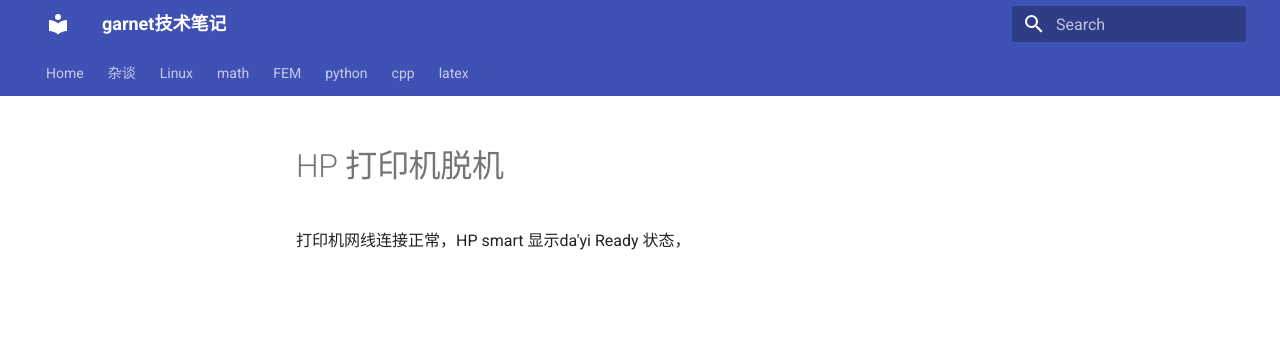
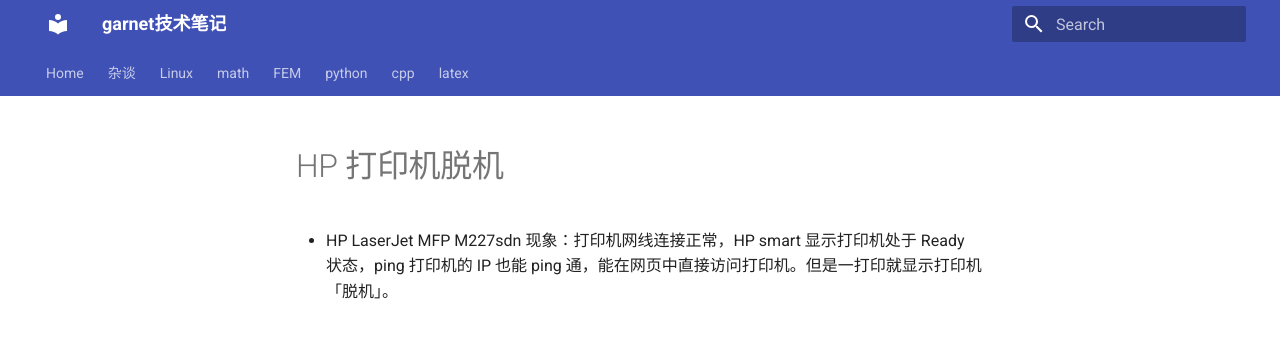
Before and after one commit to ymma98/technotes, an MkDocs documentation site: the page built from docs/杂谈/windows_hp打印机脱机.md, in a window 1280 px wide. Shown: the top 338 px of the page. Built offline with MkDocs 1.6.1 and Material for MkDocs 9.7.7, drawn with Linux system fonts in a browser that asks for light colours.

Commit message:
docs/杂谈/windows_hp打印机脱机.md updated from https://stackedit.cn/

```diff
--- a/docs/杂谈/windows_hp打印机脱机.md
+++ b/docs/杂谈/windows_hp打印机脱机.md
@@ -1,6 +1,7 @@
 # HP 打印机脱机
 
-打印机网线连接正常，HP smart 显示da'yi Ready 状态，
+* HP LaserJet MFP M227sdn
+现象：打印机网线连接正常，HP smart 显示打印机处于 Ready 状态，ping 打印机的 IP 也能 ping 通，能在网页中直接访问打印机。但是一打印就显示打印机「脱机」。
 <!--stackedit_data:
-eyJoaXN0b3J5IjpbNTM3NDg3NjUzXX0=
+eyJoaXN0b3J5IjpbLTE2OTc2Mjk0NDJdfQ==
 -->
```
